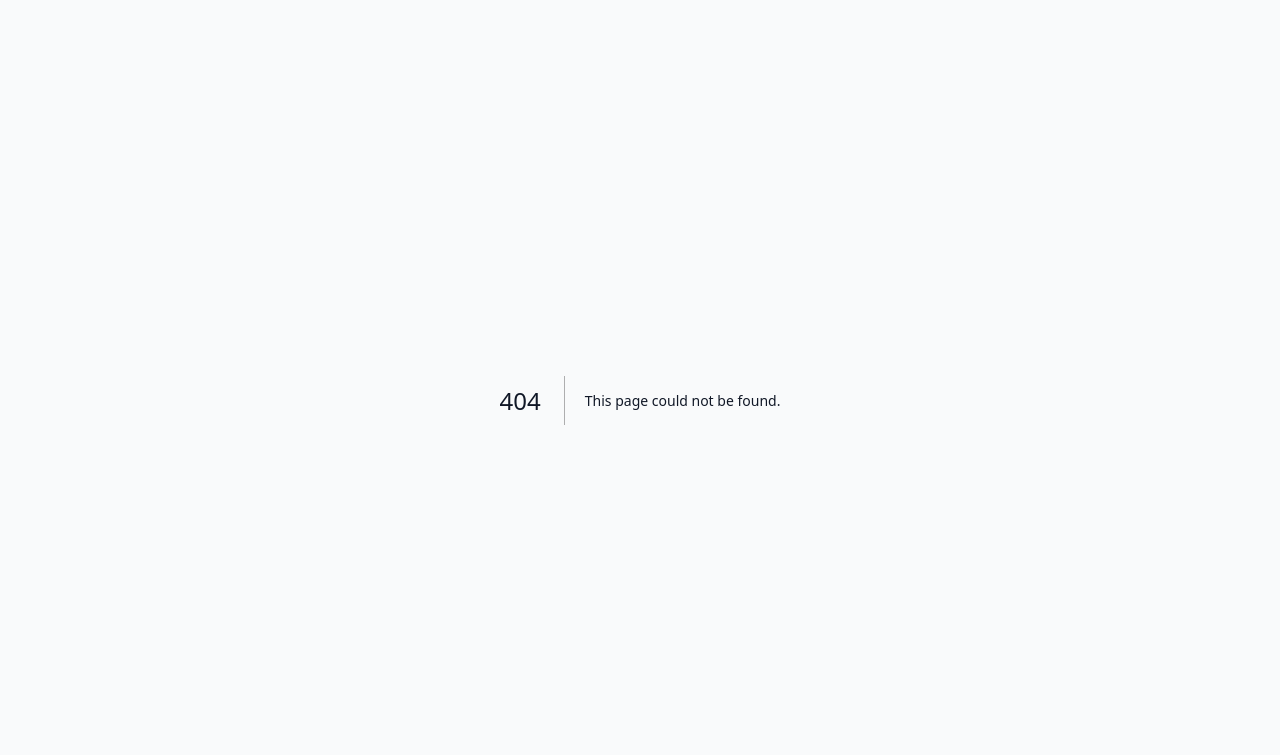
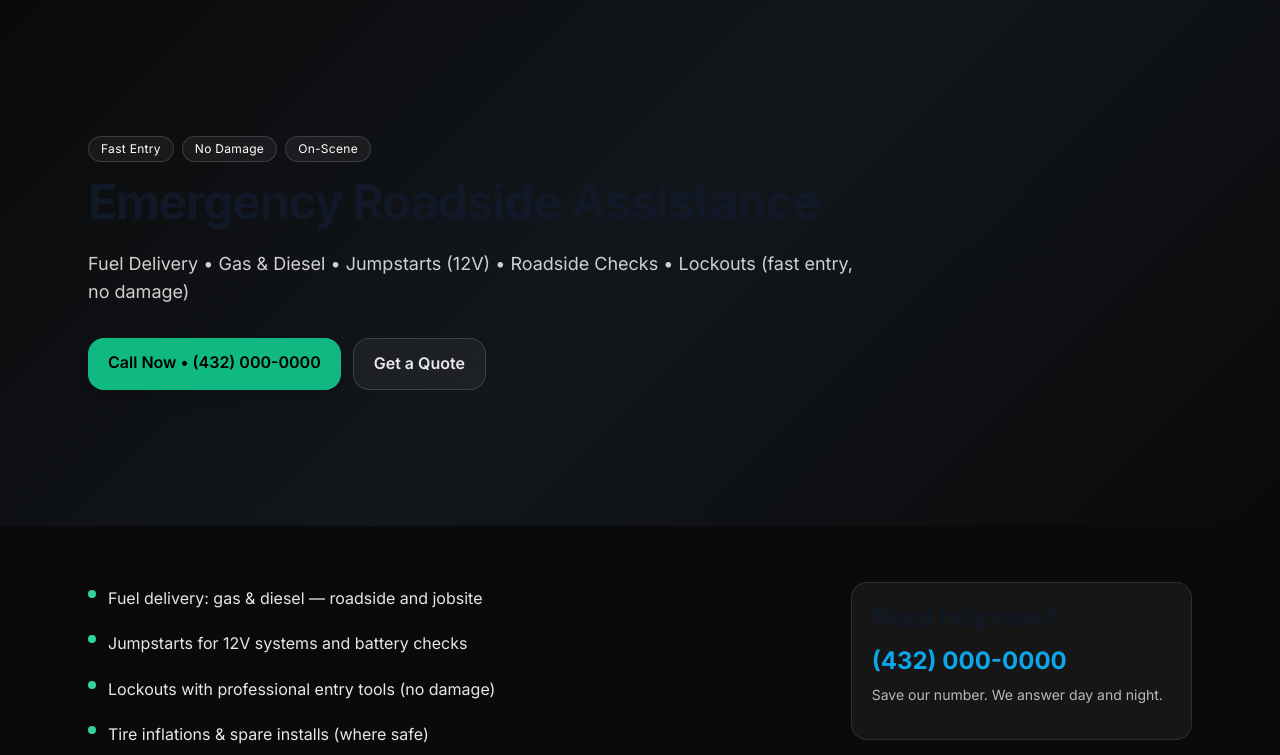
Before and after one commit to davidlibby1415-prog/A-H-Towing-and-Recovery, a Next.js app: page /emergency-roadside-assistance in a window 1280 px wide. Before the commit this address had no page. Shown: the top 755 px of the page. Built offline with nearby package versions, Linux system fonts and the light colour scheme; no server answers.

Commit message:
Create page.tsx

```diff
--- /dev/null
+++ b/app/emergency-roadside-assistance/page.tsx
@@ -0,0 +1,27 @@
+// FILE: /app/emergency-roadside-assistance/page.tsx
+
+import type { Metadata as M2 } from "next";
+import ServicePage from "@/components/ServicePage";
+
+export const metadata: M2 = {
+  title: "Emergency Roadside Assistance | A & H Towing & Recovery",
+  description:
+    "Fuel delivery (gas & diesel), jumpstarts (12V), lockouts (fast, no damage), and roadside checks.",
+};
+
+export default function Page() {
+  return (
+    <ServicePage
+      title="Emergency Roadside Assistance"
+      subtitle="Fuel Delivery • Gas & Diesel • Jumpstarts (12V) • Roadside Checks • Lockouts (fast entry, no damage)"
+      bullets={[
+        "Fuel delivery: gas & diesel — roadside and jobsite",
+        "Jumpstarts for 12V systems and battery checks",
+        "Lockouts with professional entry tools (no damage)",
+        "Tire inflations & spare installs (where safe)",
+        "On-scene assessment and tow if needed",
+      ]}
+      badges={[{ label: "Fast Entry" }, { label: "No Damage" }, { label: "On-Scene" }]}
+    />
+  );
+}
```
